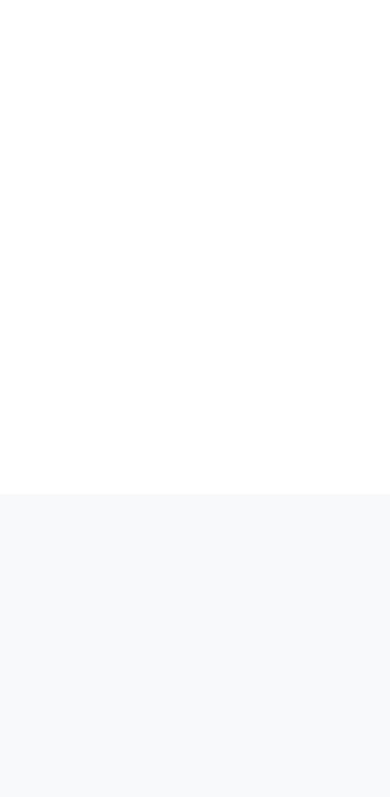
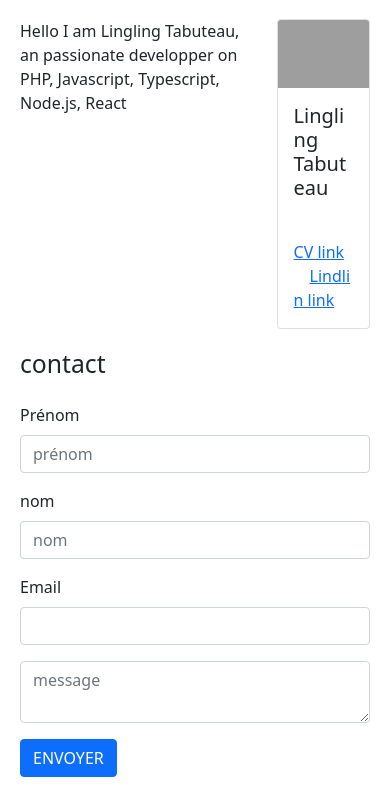
Before and after one commit to linglingTabuteau/blog_php_Project5, a PHP site: page /accueil.php in a window 390 px wide. Before the commit the part shown is empty. Shown: the part 350-1147 px from the top of the page. Before the commit the page ends 48 px from the top, so only its background shows below. Run offline with PHP 8.4, Linux system fonts and the light colour scheme; grey boxes are pictures that could not be loaded.

Commit message:
page accueil

```diff
--- /dev/null
+++ b/Accueil.css
@@ -0,0 +1,17 @@
+.Accueil {
+  margin: 0;
+  padding: 0;
+  background-color: white;
+}
+.About {
+  margin: 20px;
+  display: flex;
+  justify-content: center;
+}
+.CardText {
+  padding-right: 15px;
+}
+
+.Formulaire {
+  margin: 20px;
+}
--- a/accueil.php
+++ b/accueil.php
@@ -4,43 +4,104 @@
     <meta charset="UTF-8" />
     <meta http-equiv="X-UA-Compatible" content="IE=edge" />
     <meta name="viewport" content="width=device-width, initial-scale=1.0" />
+    <link rel="stylesheet" href="Accueil.css">
      <!-- Bootstrap CSS -->
     <link href="https://cdn.jsdelivr.net/npm/bootstrap@5.0.2/dist/css/bootstrap.min.css" rel="stylesheet" integrity="sha384-EVSTQN3/azprG1Anm3QDgpJLIm9Nao0Yz1ztcQTwFspd3yD65VohhpuuCOmLASjC" crossorigin="anonymous">
     <title>Document</title>
   </head>
-  <body>
-
-
-<nav class="navbar navbar-expand-lg navbar-light bg-light">
+  <body class="Accueil">
+ <!-- navbar -->
+  <nav class="navbar navbar-expand-lg navbar-light "  style="background-color: SkyBlue;">
   <div class="container-fluid">
-    <button class="navbar-toggler" type="button" data-bs-toggle="collapse" data-bs-target="#navbarTogglerDemo01" aria-controls="navbarTogglerDemo01" aria-expanded="false" aria-label="Toggle navigation">
+  <a class="navbar-brand" href="#">
+      <img src="/photo/smiling-pig.png" alt="logo" width="30" height="24">
+    </a>
+    <div class="navbar-nav">
+    <!-- <svg xmlns="http://www.w3.org/2000/svg" width="16" height="16" fill="currentColor" class="bi bi-linkedin" viewBox="0 0 16 16">
+  <path d="M0 1.146C0 .513.526 0 1.175 0h13.65C15.474 0 16 .513 16 1.146v13.708c0 .633-.526 1.146-1.175 1.146H1.175C.526 16 0 15.487 0 14.854V1.146zm4.943 12.248V6.169H2.542v7.225h2.401zm-1.2-8.212c.837 0 1.358-.554 1.358-1.248-.015-.709-.52-1.248-1.342-1.248-.822 0-1.359.54-1.359 1.248 0 .694.521 1.248 1.327 1.248h.016zm4.908 8.212V9.359c0-.216.016-.432.08-.586.173-.431.568-.878 1.232-.878.869 0 1.216.662 1.216 1.634v3.865h2.401V9.25c0-2.22-1.184-3.252-2.764-3.252-1.274 0-1.845.7-2.165 1.193v.025h-.016a5.54 5.54 0 0 1 .016-.025V6.169h-2.4c.03.678 0 7.225 0 7.225h2.4z"/>
+</svg>
+<svg xmlns="http://www.w3.org/2000/svg" width="16" height="16" fill="currentColor" class="bi bi-github" viewBox="0 0 16 16">
+  <path d="M8 0C3.58 0 0 3.58 0 8c0 3.54 2.29 6.53 5.47 7.59.4.07.55-.17.55-.38 0-.19-.01-.82-.01-1.49-2.01.37-2.53-.49-2.69-.94-.09-.23-.48-.94-.82-1.13-.28-.15-.68-.52-.01-.53.63-.01 1.08.58 1.23.82.72 1.21 1.87.87 2.33.66.07-.52.28-.87.51-1.07-1.78-.2-3.64-.89-3.64-3.95 0-.87.31-1.59.82-2.15-.08-.2-.36-1.02.08-2.12 0 0 .67-.21 2.2.82.64-.18 1.32-.27 2-.27.68 0 1.36.09 2 .27 1.53-1.04 2.2-.82 2.2-.82.44 1.1.16 1.92.08 2.12.51.56.82 1.27.82 2.15 0 3.07-1.87 3.75-3.65 3.95.29.25.54.73.54 1.48 0 1.07-.01 1.93-.01 2.2 0 .21.15.46.55.38A8.012 8.012 0 0 0 16 8c0-4.42-3.58-8-8-8z"/>
+</svg> -->
+</div>
+    <form class="d-flex">
+    <button class="navbar-toggler" type="button" data-bs-toggle="collapse" data-bs-target="#navbarNavAltMarkup" aria-controls="navbarNavAltMarkup" aria-expanded="false" aria-label="Toggle navigation">
       <span class="navbar-toggler-icon"></span>
     </button>
-    <div class="collapse navbar-collapse" id="navbarTogglerDemo01">
-      <a class="navbar-brand" href="#">Hidden brand</a>
-      <ul class="navbar-nav me-auto mb-2 mb-lg-0">
-        <li class="nav-item">
-          <a class="nav-link active" aria-current="page" href="#">Home</a>
-        </li>
-        <li class="nav-item">
-          <a class="nav-link" href="#">Link</a>
-        </li>
-        <li class="nav-item">
-          <a class="nav-link disabled" href="#" tabindex="-1" aria-disabled="true">Disabled</a>
-        </li>
-      </ul>
-      <form class="d-flex">
-        <input class="form-control me-2" type="search" placeholder="Search" aria-label="Search">
-        <button class="btn btn-outline-success" type="submit">Search</button>
+    <div class="collapse navbar-collapse" id="navbarNavAltMarkup">
+      <div class="navbar-nav">
+        <a class="nav-link active" aria-current="page" href="#">Acceuil</a>
+        <a class="nav-link" href="/BlogPosts.php">Blog Posts</a>
+        <a class="nav-link" href="/Admins/Signup.php">Se connecter</a>
+      </div>
       </form>
-
     </div>
   </div>
 </nav>
 
+<!-- caroussel -->
+<div id="carouselExampleControls" class="carousel slide" data-bs-ride="carousel">
+  <div class="carousel-inner">
+    <div class="carousel-item active">
+      <img src="/photo/php2.jpeg" class="d-block w-100" alt="php ballon">
+    </div>
+    <div class="carousel-item">
+      <img src="/photo/php3.jpeg" class="d-block w-100" alt="ling">
+    </div>
+  </div>
+  <button class="carousel-control-prev" type="button" data-bs-target="#carouselExampleControls" data-bs-slide="prev">
+    <span class="carousel-control-prev-icon" aria-hidden="true"></span>
+    <span class="visually-hidden">Previous</span>
+  </button>
+  <button class="carousel-control-next" type="button" data-bs-target="#carouselExampleControls" data-bs-slide="next">
+    <span class="carousel-control-next-icon" aria-hidden="true"></span>
+    <span class="visually-hidden">Next</span>
+  </button>
+</div>
 
 
+<!-- section about me -->
+<div class="About">
+<div class="CardText">
+<p>Hello I am Lingling Tabuteau, an passionate developper on PHP, Javascript, Typescript, Node.js, React</p>
+</div>
+<div class="card" style="width: 18rem;">
+  <img src="/photo/smiling-pig.png" class="card-img-top" alt="...">
+  <div class="card-body">
+    <h5 class="card-title">Lingling Tabuteau</h5>
+  </div>
+  <div class="card-body">
+    <a href="#" class="card-link">CV link</a>
+    <a href="#" class="card-link">Lindlin link</a>
+  </div>
+</div>
 
+</div>
+<!-- formulaire contact -->
+<div class= "Formulaire">
+<form class="row g-3" action="Contact.php" method="POST">
+<h2>contact</h2>
+  <div class="col-md-6">
+    <label for="inputFirstName" class="form-label">Prénom</label>
+    <input type="text" name="inputFirstName" class="form-control" id="inputFirstName" placeholder="prénom">
+  </div>
+  <div class="col-md-6">
+    <label for="inputLastName" class="form-label">nom</label>
+    <input type="text" name="inputLastName" class="form-control" id="inputLastName" placeholder="nom">
+  </div>
+  <div class="col-12">
+    <label for="inputEmail4" class="form-label" placeholder="email">Email</label>
+    <input type="email" name="inputEmail4" class="form-control" id="inputEmail4">
+  </div>
+  <div class="col-12">
+    <textarea class="form-control" name="message" aria-label="With textarea" placeholder="message"></textarea>
+
+  </div>
+  <div class="col-12">
+    <button type="submit" class="btn btn-primary">ENVOYER</button>
+  </div>
+</form>
+</div>
     <script src="https://cdn.jsdelivr.net/npm/@popperjs/core@2.9.2/dist/umd/popper.min.js" integrity="sha384-IQsoLXl5PILFhosVNubq5LC7Qb9DXgDA9i+tQ8Zj3iwWAwPtgFTxbJ8NT4GN1R8p" crossorigin="anonymous"></script>
     <script src="https://cdn.jsdelivr.net/npm/bootstrap@5.0.2/dist/js/bootstrap.min.js" integrity="sha384-cVKIPhGWiC2Al4u+LWgxfKTRIcfu0JTxR+EQDz/bgldoEyl4H0zUF0QKbrJ0EcQF" crossorigin="anonymous"></script>
   </body>
```
